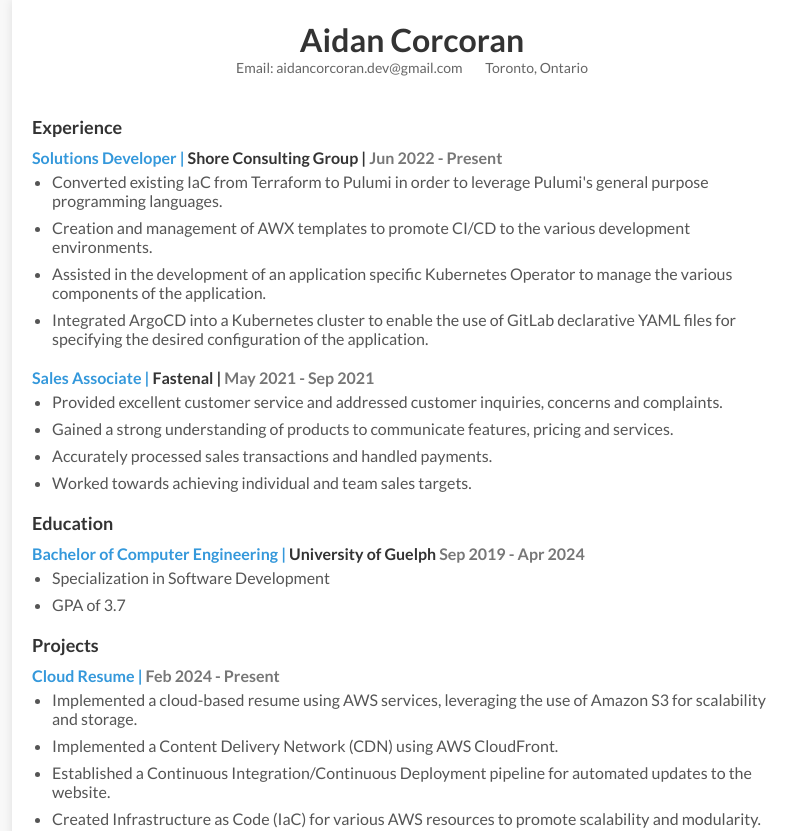
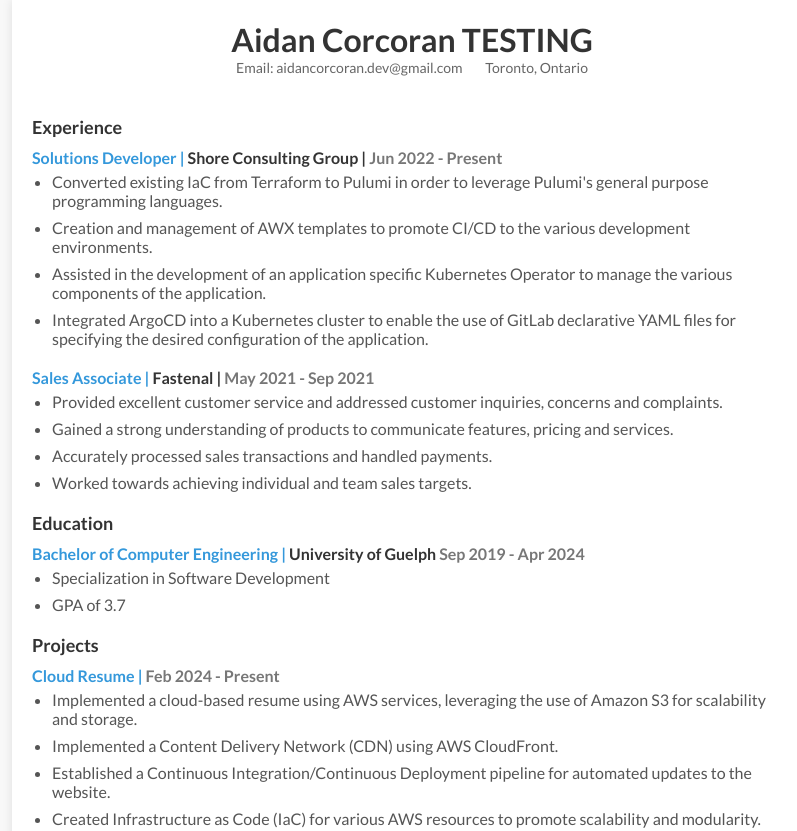
Before and after one commit to aidancorcoran/Cloud-Resume-Challenge, a plain HTML site: page index.html in a window 1280 px wide. Shown: the top 831 px of the page, without its empty margins (228-1025 px from the left). Drawn offline with Linux system fonts and the light colour scheme.

Commit message:
ensuring website updates

```diff
--- a/index.html
+++ b/index.html
@@ -11,7 +11,7 @@
     <div class="container">
         <div class="header">
             <div class="full-name">
-                <h1>Aidan Corcoran</h1>
+                <h1>Aidan Corcoran TESTING</h1>
             </div>
             <div class="contact">
                 <span class="email">Email: </span>
```
